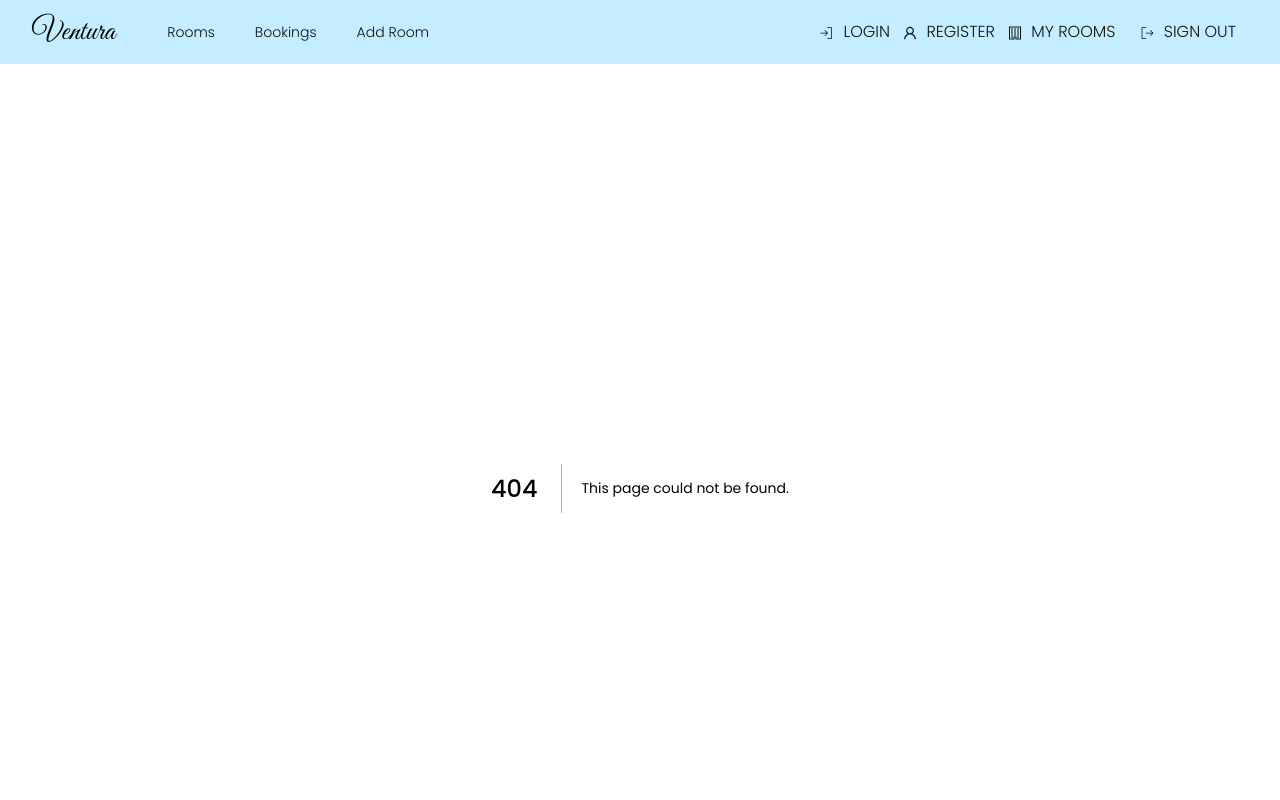
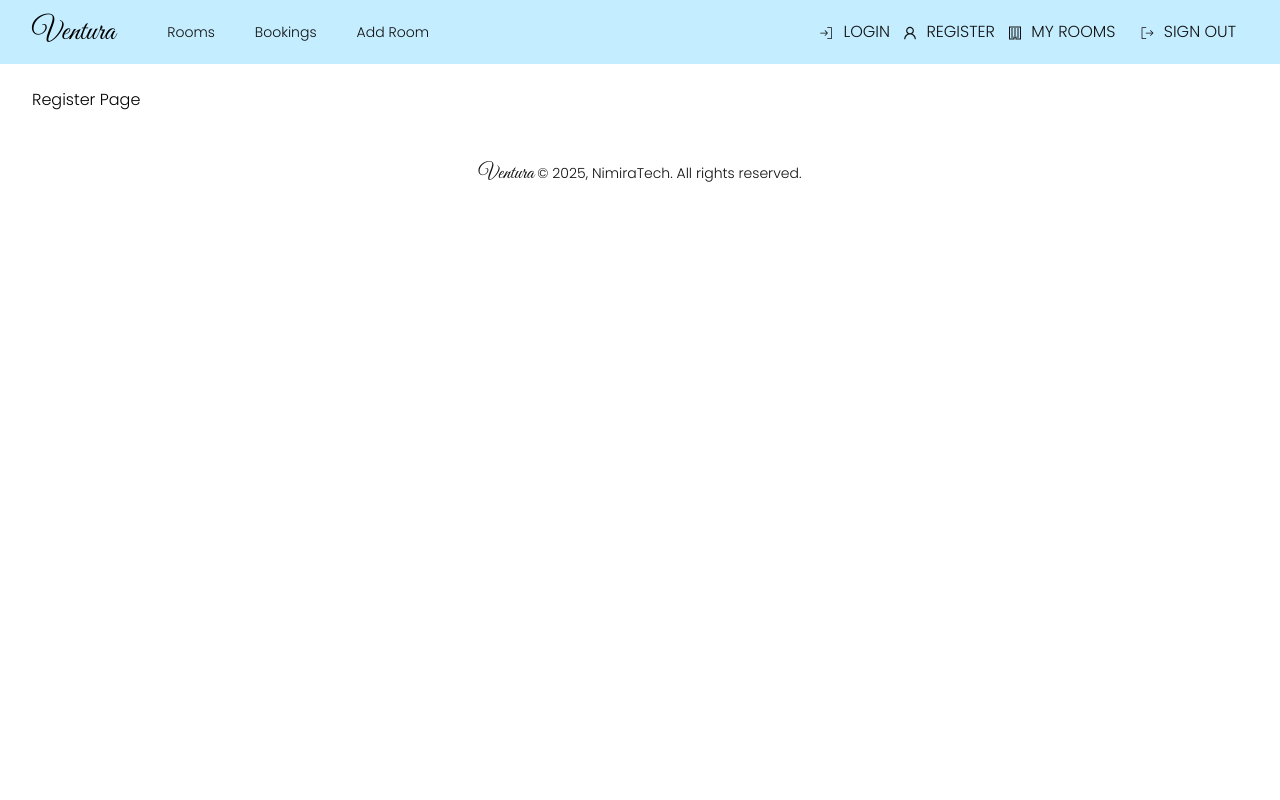
Before and after one commit to Nimira43/Ventura, a Next.js app: page /register in a window 1280 px wide. Before the commit this address had no page. Shown: the top 800 px of the page. Built offline with nearby package versions, Linux system fonts and the light colour scheme.

Commit message:
Created RegisterPage

```diff
--- /dev/null
+++ b/app/register/page.jsx
@@ -0,0 +1,7 @@
+const RegisterPage= () => {
+  return (
+    <div>Register Page</div>
+   )
+}
+
+export default RegisterPage
```
